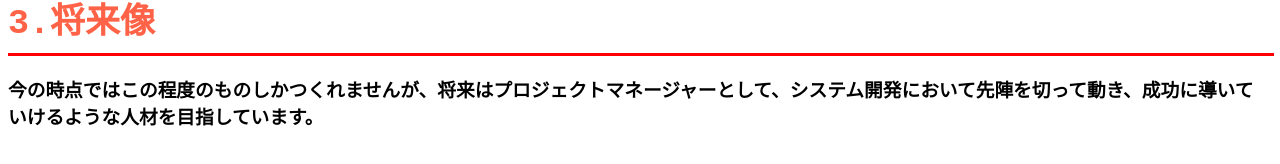
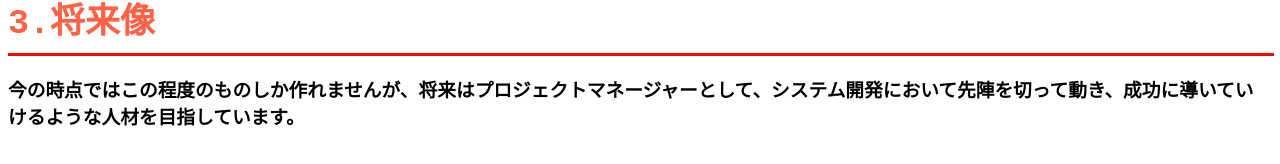
Before and after one commit to github-1129/My-, a plain HTML site: page index.html in a window 1280 px wide. Shown: the part 1437-1601 px from the top of the page. Drawn offline with Linux system fonts and the light colour scheme.

Commit message:
Update index.html

```diff
--- a/index.html
+++ b/index.html
@@ -46,7 +46,7 @@
             <p>最近はITパスポートの勉強をしており、就活が一区切り付き次第再開しようと考えています。</p>
              <span id="vision">3.将来像</span>
               <hr color="#ff0000" width="100%" size="3">
-              <p>今の時点ではこの程度のものしかつくれませんが、将来はプロジェクトマネージャーとして、システム開発において先陣を切って動き、成功に導いていけるような人材を目指しています。</p>
+              <p>今の時点ではこの程度のものしか作れませんが、将来はプロジェクトマネージャーとして、システム開発において先陣を切って動き、成功に導いていけるような人材を目指しています。</p>
            </h3>
         </div>
 
```
